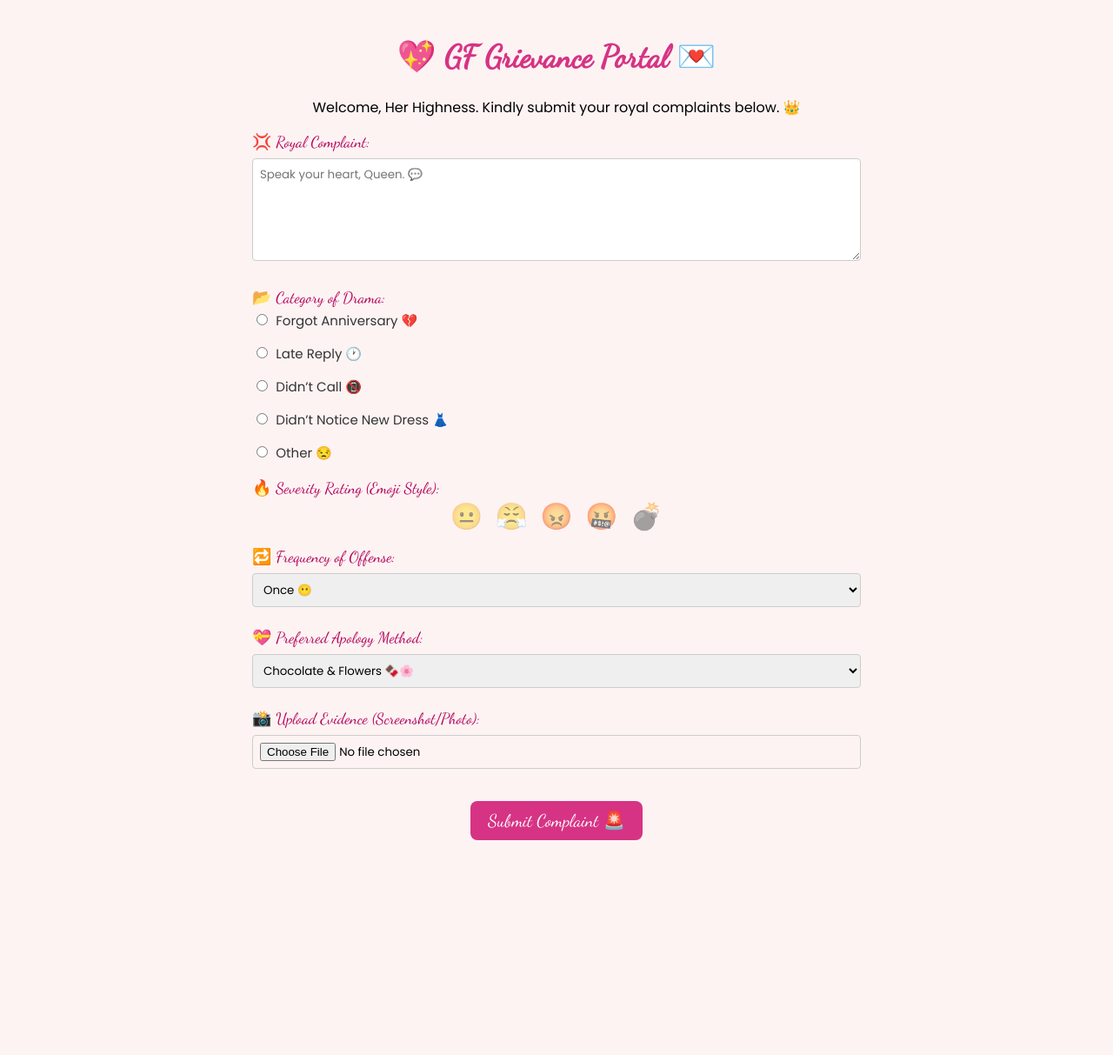
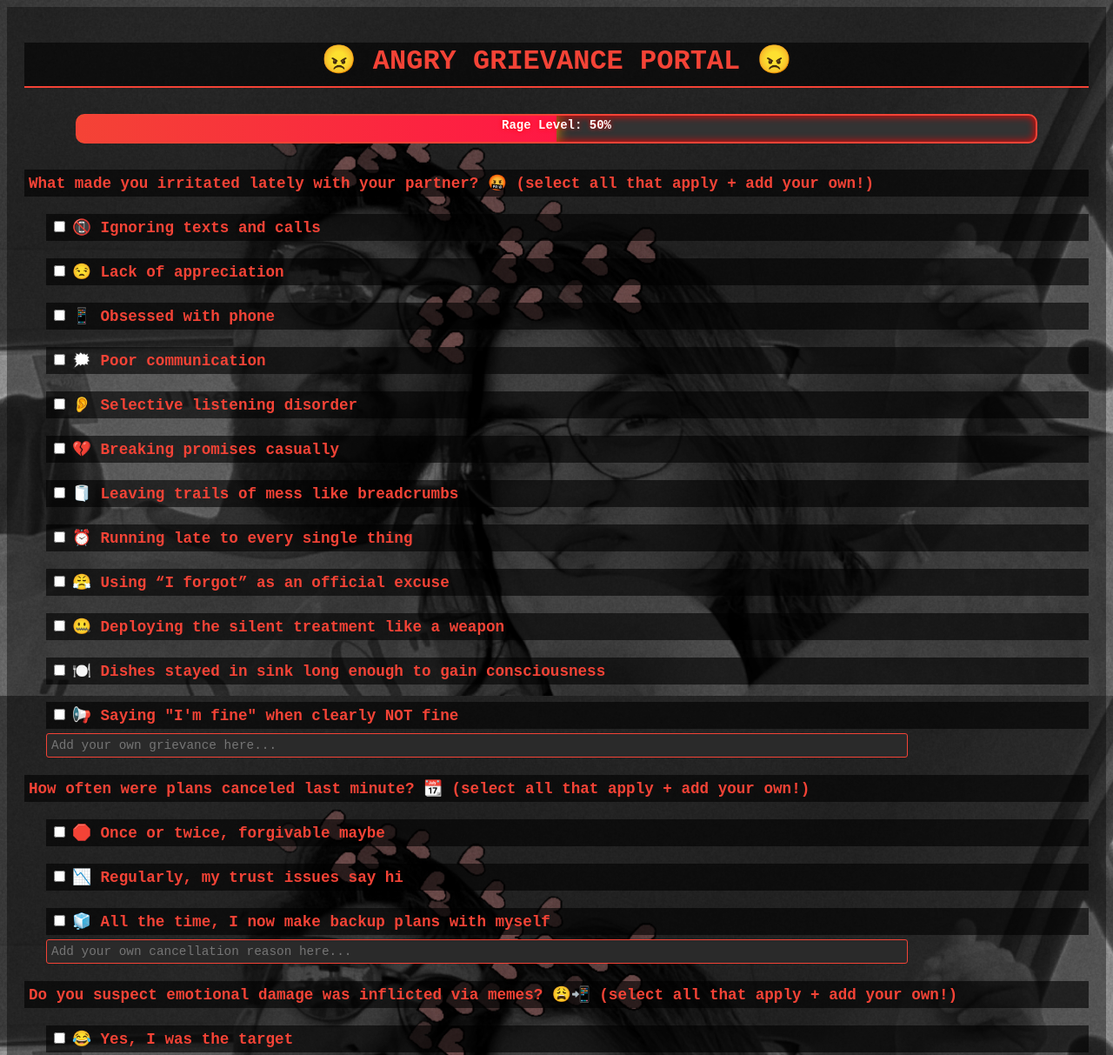
Before and after one commit to avig007/gf_grievance_portal, a website: page portal.html in a window 1280 px wide. Shown: the top 1213 px of the page at 87% size. Before the commit the page ends 1006 px from the top, so only its background shows below. Drawn offline with Linux system fonts and the light colour scheme.

Commit message:
Update portal.html

```diff
--- a/portal.html
+++ b/portal.html
@@ -1,263 +1,368 @@
 <!DOCTYPE html>
-<html>
+<html lang="en" >
 <head>
-  <title>GF Grievance Portal</title>
-  <link href="https://fonts.googleapis.com/css2?family=Dancing+Script&family=Poppins&display=swap" rel="stylesheet">
+  <meta charset="UTF-8" />
+  <meta name="viewport" content="width=device-width, initial-scale=1" />
+  <title>🔥 Angry Grievance Portal + Rage Meter 🔥</title>
   <style>
     body {
-      font-family: 'Poppins', sans-serif;
-      background-color: #fdf3f3;
+      background-image: url('https://raw.githubusercontent.com/avig007/gf_grievance_portal/6dc28ca896a26675381de6b3a73833c604ccbca4/IMG_1146%20(1).JPG');
+      background-size: cover;
+      background-position: center;
+      background-repeat: no-repeat;
+      background-attachment: fixed;
+      color: #f44336;
+      font-family: 'Courier New', Courier, monospace;
       padding: 20px;
-      max-width: 700px;
-      margin: auto;
+      backdrop-filter: brightness(0.6);
     }
+
     h1 {
-      color: #d63384;
-      font-family: 'Dancing Script', cursive;
-      font-size: 36px;
-      text-align: center; /* Centered h1 */
+      font-size: 2em;
+      text-align: center;
+      margin-bottom: 30px;
+      text-transform: uppercase;
+      border-bottom: 2px solid #f44336;
+      padding-bottom: 10px;
+      background-color: rgba(0, 0, 0, 0.6);
     }
-    p {
-        text-align: center; /* Centered intro paragraph */
+
+    label {
+      display: block;
+      margin-top: 20px;
+      font-size: 1.1em;
+      font-weight: bold;
+      background-color: rgba(0, 0, 0, 0.6);
+      padding: 5px;
     }
-    label, .rating-label { /* Added class for rating label */
-      font-family: 'Dancing Script', cursive;
-      font-size: 18px;
-      color: #b30059;
-      display: block; /* Ensure labels take full width */
-      margin-top: 12px; /* Added margin for spacing */
+
+    .checkbox-group, .text-group, .range-group {
+      margin-left: 25px;
+      margin-top: 10px;
     }
-    .rating {
-        text-align: center; /* Center emojis */
-        margin-bottom: 12px;
+
+    input[type="checkbox"] {
+      margin-right: 8px;
     }
-    .rating span {
-      font-size: 30px;
+
+    textarea {
+      width: 90%;
+      height: 100px;
+      background-color: #2a2a2a;
+      color: #f44336;
+      border: 1px solid #f44336;
+      padding: 10px;
+      font-family: 'Courier New', Courier, monospace;
+      resize: vertical;
+    }
+
+    input[type="range"] {
+      width: 80%;
+    }
+
+    button {
+      margin-top: 30px;
+      padding: 12px 24px;
+      font-size: 1em;
+      background-color: #f44336;
+      color: white;
+      border: none;
       cursor: pointer;
-      margin: 0 5px; /* Adjusted margin */
-      opacity: 0.5;
-      transition: opacity 0.2s ease, transform 0.2s ease; /* Smooth transition */
+      display: block;
+      margin-left: auto;
+      margin-right: auto;
+      font-weight: bold;
     }
-    .rating span:hover {
-        opacity: 0.8;
-        transform: scale(1.1);
+
+    button:hover {
+      background-color: #ff6659;
     }
-    .rating span.selected {
-      opacity: 1;
-      transform: scale(1.2); /* Slightly larger when selected */
+
+    a {
+      color: #aaffaa;
+      text-decoration: underline;
     }
-    .file-preview {
-      display: block; /* Ensure img is block for margin auto to work */
-      margin-top: 10px;
-      max-height: 150px;
-      max-width: 100%;
-      margin-left: auto; /* Center preview if it's smaller than container */
+
+    #uploadLinkContainer label {
+      background-color: transparent;
+      color: #aaffaa;
+    }
+
+    /* Rage Meter styles */
+    .rage-container {
+      margin-bottom: 30px;
+      background-color: #333;
+      border: 2px solid #f44336;
+      border-radius: 10px;
+      overflow: hidden;
+      width: 90%;
+      height: 30px;
+      margin-left: auto;
       margin-right: auto;
-      border: 1px solid #ddd; /* Optional: add a border */
-      border-radius: 4px;
+      position: relative;
+      box-shadow: inset 0 0 10px #ff0000;
     }
-    button {
-      display: block; /* Center button */
-      margin: 25px auto 15px auto; /* Center button and add more top margin */
-      background-color: #d63384;
-      color: white;
-      padding: 10px 20px;
-      border: none;
-      border-radius: 8px;
-      cursor: pointer;
-      font-family: 'Dancing Script', cursive;
-      font-size: 20px; /* Slightly larger font */
-      transition: background-color 0.3s ease, transform 0.3s ease;
+
+    .rage-bar {
+      height: 100%;
+      width: 0%;
+      background: linear-gradient(to right, #f44336, #ff1744);
+      transition: width 0.4s ease-in-out, background-color 0.4s ease-in-out, box-shadow 0.4s ease-in-out;
+      box-shadow: 0 0 10px #ff1744;
     }
-    button:hover {
-        background-color: #c21a70;
-        transform: scale(1.05);
+
+    .rage-label {
+      position: absolute;
+      width: 100%;
+      text-align: center;
+      top: 3px;
+      color: #fff;
+      font-size: 14px;
+      font-weight: bold;
+      pointer-events: none;
+      text-shadow: 0 0 5px #ff0000;
     }
-    select, textarea, input[type="file"], input[type="radio"] {
-      margin-top: 8px;
-      margin-bottom: 12px;
-      width: 100%;
-      padding: 8px; /* Added padding */
-      border: 1px solid #ccc; /* Added border */
-      border-radius: 4px; /* Added border-radius */
-      box-sizing: border-box; /* Ensures padding doesn't add to width */
-      font-family: 'Poppins', sans-serif;
+
+    /* Fire animation container */
+    #fireAnimation {
+      position: fixed;
+      bottom: 0;
+      left: 50%;
+      transform: translateX(-50%);
+      width: 150px;
+      height: 150px;
+      pointer-events: none;
+      opacity: 0;
+      transition: opacity 0.5s ease;
+      z-index: 9999;
     }
-    input[type="radio"] {
-        width: auto; /* Radio buttons should not be full width */
-        margin-right: 5px;
-        vertical-align: middle;
+
+    /* Flames */
+    @keyframes flicker {
+      0%, 100% { transform: scale(1) translateX(0); opacity: 1; }
+      50% { transform: scale(1.05) translateX(2px); opacity: 0.8; }
     }
-    .radio-group label { /* Style for radio button labels */
-        font-family: 'Poppins', sans-serif;
-        font-size: 15px;
-        color: #333;
-        font-weight: normal;
-        display: inline; /* Keep label next to radio */
-        margin-left: 0;
+
+    .flame {
+      position: absolute;
+      bottom: 0;
+      width: 20px;
+      height: 50px;
+      background: radial-gradient(circle at 50% 100%, #ff3c00, transparent 70%);
+      border-radius: 50% 50% 50% 50% / 70% 70% 30% 30%;
+      animation: flicker 0.7s infinite ease-in-out;
+      filter: drop-shadow(0 0 10px #ff3c00);
     }
-     .radio-option { /* Wrapper for each radio button and its label */
-        margin-bottom: 5px;
+
+    .flame:nth-child(1) { left: 15px; animation-delay: 0s; height: 40px;}
+    .flame:nth-child(2) { left: 45px; animation-delay: 0.2s; height: 55px;}
+    .flame:nth-child(3) { left: 75px; animation-delay: 0.4s; height: 50px;}
+    .flame:nth-child(4) { left: 105px; animation-delay: 0.3s; height: 45px;}
+
+    /* Custom input style */
+    .custom-option-input {
+      margin-top: 5px;
+      margin-left: 25px;
+      width: 80%;
+      background-color: #2a2a2a;
+      border: 1px solid #f44336;
+      color: #f44336;
+      padding: 5px;
+      font-family: 'Courier New', Courier, monospace;
+      font-size: 0.9em;
+      border-radius: 3px;
     }
-    #response {
-      margin-top:20px;
-      text-align: center;
-      font-weight: bold;
-      font-size: 17px;
-    }
+
   </style>
 </head>
 <body>
+  <h1>😠 Angry Grievance Portal 😠</h1>
 
-  <h1>💖 GF Grievance Portal 💌</h1>
-  <p>Welcome, Her Highness. Kindly submit your royal complaints below. 👑</p>
+  <div class="rage-container">
+    <div class="rage-bar" id="rageBar"></div>
+    <div class="rage-label" id="rageLabel">Rage Level: 0%</div>
+  </div>
 
-  <form id="grievanceForm"> <label for="grievance">💢 Royal Complaint:</label>
-    <textarea id="grievance" rows="5" placeholder="Speak your heart, Queen. 💬" required></textarea>
+  <div id="fireAnimation" aria-hidden="true">
+    <div class="flame"></div>
+    <div class="flame"></div>
+    <div class="flame"></div>
+    <div class="flame"></div>
+  </div>
 
-    <label>📂 Category of Drama:</label>
-    <div class="radio-group">
-      <div class="radio-option"><input type="radio" name="category" value="Forgot Anniversary" required> <label>Forgot Anniversary 💔</label></div>
-      <div class="radio-option"><input type="radio" name="category" value="Late Reply"> <label>Late Reply 🕐</label></div>
-      <div class="radio-option"><input type="radio" name="category" value="Didn’t Call"> <label>Didn’t Call 📵</label></div>
-      <div class="radio-option"><input type="radio" name="category" value="Didn’t Notice New Dress"> <label>Didn’t Notice New Dress 👗</label></div>
-      <div class="radio-option"><input type="radio" name="category" value="Other"> <label>Other 😒</label></div>
+  <form id="grievanceForm">
+    <label>What made you irritated lately with your partner? 🤬 (select all that apply + add your own!)</label>
+    <div class="checkbox-group" id="grievanceCheckboxes">
+      <label><input type="checkbox" name="grievances" value="Ignoring texts and calls">📵 Ignoring texts and calls</label>
+      <label><input type="checkbox" name="grievances" value="Lack of appreciation">😒 Lack of appreciation</label>
+      <label><input type="checkbox" name="grievances" value="Obsessed with phone">📱 Obsessed with phone</label>
+      <label><input type="checkbox" name="grievances" value="Poor communication">🗯️ Poor communication</label>
+      <label><input type="checkbox" name="grievances" value="Selective listening disorder">👂 Selective listening disorder</label>
+      <label><input type="checkbox" name="grievances" value="Breaking promises casually">💔 Breaking promises casually</label>
+      <label><input type="checkbox" name="grievances" value="Leaving trails of mess">🧻 Leaving trails of mess like breadcrumbs</label>
+      <label><input type="checkbox" name="grievances" value="Running late to everything">⏰ Running late to every single thing</label>
+      <label><input type="checkbox" name="grievances" value="Using “I forgot” as excuse">😤 Using “I forgot” as an official excuse</label>
+      <label><input type="checkbox" name="grievances" value="Silent treatment weapon">🤐 Deploying the silent treatment like a weapon</label>
+      <label><input type="checkbox" name="grievances" value="Dishes stayed in sink">🍽️ Dishes stayed in sink long enough to gain consciousness</label>
+      <label><input type="checkbox" name="grievances" value="Saying 'I'm fine' when not">📢 Saying "I'm fine" when clearly NOT fine</label>
+    </div>
+    <input type="text" id="customGrievance" class="custom-option-input" placeholder="Add your own grievance here..." />
+
+    <label>How often were plans canceled last minute? 📆 (select all that apply + add your own!)</label>
+    <div class="checkbox-group" id="cancelCheckboxes">
+      <label><input type="checkbox" name="cancellations" value="Once or twice">🛑 Once or twice, forgivable maybe</label>
+      <label><input type="checkbox" name="cancellations" value="Regularly">📉 Regularly, my trust issues say hi</label>
+      <label><input type="checkbox" name="cancellations" value="All the time">🧊 All the time, I now make backup plans with myself</label>
+    </div>
+    <input type="text" id="customCancellation" class="custom-option-input" placeholder="Add your own cancellation reason here..." />
+
+    <label>Do you suspect emotional damage was inflicted via memes? 😩📲 (select all that apply + add your own!)</label>
+    <div class="checkbox-group" id="memeCheckboxes">
+      <label><input type="checkbox" name="memeDamage" value="Yes, I was the target">😂 Yes, I was the target</label>
+      <label><input type="checkbox" name="memeDamage" value="Passive aggressive memes">📤 Yes, and they were passive-aggressively sent to me</label>
+      <label><input type="checkbox" name="memeDamage" value="No meme damage">📵 No meme damage detected… this time</label>
+    </div>
+    <input type="text" id="customMemeDamage" class="custom-option-input" placeholder="Add your own meme damage here..." />
+
+    <label>Rate the level of petty behavior witnessed this week 😤 (0 = Angel, 10 = Absolute menace)</label>
+    <div class="range-group">
+      <input type="range" id="pettyLevel" min="0" max="10" value="5">
     </div>
 
-    <label class="rating-label">🔥 Severity Rating (Emoji Style):</label>
-    <div class="rating" id="emojiRating">
-      <span data-rate="1">😐</span>
-      <span data-rate="2">😤</span>
-      <span data-rate="3">😡</span>
-      <span data-rate="4">🤬</span>
-      <span data-rate="5">💣</span>
+    <label>Do you wish to receive emotional compensation? 🧾 (select all that apply + add your own!)</label>
+    <div class="checkbox-group" id="compensationCheckboxes">
+      <label><input type="checkbox" name="compensations" value="Pizza">🍕 In pizza form</label>
+      <label><input type="checkbox" name="compensations" value="Gift or apology letter">🛍️ Gift or apology letter preferred</label>
+      <label><input type="checkbox" name="compensations" value="Monetary refund">💸 Monetary refund for emotional damage</label>
+      <label><input type="checkbox" name="compensations" value="Peace and space">😶 Just some peace and space</label>
     </div>
-    <input type="hidden" id="rating" required>
+    <input type="text" id="customCompensation" class="custom-option-input" placeholder="Add your own compensation here..." />
 
-    <label for="frequency">🔁 Frequency of Offense:</label>
-    <select id="frequency">
-      <option value="Once">Once 😶</option>
-      <option value="Sometimes">Sometimes 🤨</option>
-      <option value="Often">Often 😤</option>
-      <option value="Every Damn Time">Every Damn Time 💀</option>
-    </select>
+    <label>Want to yell into the void? 🗣️ Drop your rant below:</label>
+    <div class="text-group">
+      <textarea id="rantText" placeholder="Go ahead. Let it all out..."></textarea>
+    </div>
 
-    <label for="apology">💝 Preferred Apology Method:</label>
-    <select id="apology">
-      <option value="Chocolate & Flowers">Chocolate & Flowers 🍫🌸</option>
-      <option value="Public Apology">Public Apology 🎤</option>
-      <option value="Love Letter">Love Letter 💌</option>
-      <option value="Shopping Spree">Shopping Spree 🛍️</option>
-      <option value="Begging + Puppy Eyes">Begging + Puppy Eyes 🥺</option>
-    </select>
+    <button type="submit">Submit Grievance 🔥</button>
+  </form>
 
-    <label for="imageUpload">📸 Upload Evidence (Screenshot/Photo):</label>
-    <input type="file" id="imageUpload" accept="image/*">
-    <img id="preview" class="file-preview" src="#" alt="Image Preview" style="display:none;"> <button type="button" onclick="submitComplaint()">Submit Complaint 🚨</button>
-    </form>
-
-  <p id="response"></p>
+  <audio id="rageSound" src="https://actions.google.com/sounds/v1/alarms/alarm_clock.ogg" preload="auto"></audio>
 
   <script>
-    const emojiRatingSpans = document.querySelectorAll("#emojiRating span");
-    const ratingInput = document.getElementById("rating");
+    const rageBar = document.getElementById('rageBar');
+    const rageLabel = document.getElementById('rageLabel');
+    const pettyLevelInput = document.getElementById('pettyLevel');
+    const fireAnimation = document.getElementById('fireAnimation');
+    const rageSound = document.getElementById('rageSound');
 
-    emojiRatingSpans.forEach(span => {
-      span.addEventListener("click", () => {
-        emojiRatingSpans.forEach(s => s.classList.remove("selected"));
-        span.classList.add("selected");
-        ratingInput.value = span.dataset.rate;
-      });
+    // Update rage bar color based on level
+    function updateRageBar(value) {
+      rageBar.style.width = value + '%';
+      rageLabel.textContent = `Rage Level: ${value}%`;
+
+      // Color gradient from green to red
+      if (value < 25) {
+        rageBar.style.backgroundColor = '#4caf50'; // green
+        rageBar.style.boxShadow = '0 0 10px #4caf50';
+      } else if (value < 50) {
+        rageBar.style.backgroundColor = '#ffeb3b'; // yellow
+        rageBar.style.boxShadow = '0 0 10px #ffeb3b';
+      } else if (value < 75) {
+        rageBar.style.backgroundColor = '#ff9800'; // orange
+        rageBar.style.boxShadow = '0 0 15px #ff9800';
+      } else {
+        rageBar.style.backgroundColor = '#f44336'; // red
+        rageBar.style.boxShadow = '0 0 20px #f44336';
+      }
+
+      // Fire animation & sound at 100%
+      if (value >= 100) {
+        fireAnimation.style.opacity = '1';
+        if (rageSound.paused) {
+          rageSound.play();
+        }
+      } else {
+        fireAnimation.style.opacity = '0';
+        rageSound.pause();
+        rageSound.currentTime = 0;
+      }
+    }
+
+    // Initial rage bar set
+    updateRageBar(pettyLevelInput.value * 10);
+
+    pettyLevelInput.addEventListener('input', () => {
+      updateRageBar(pettyLevelInput.value * 10);
     });
 
-    let selectedFile = null;
-    const imageUploadInput = document.getElementById("imageUpload");
-    const previewImage = document.getElementById("preview");
+    // Add custom option on enter in custom input fields for checkboxes
+    function setupCustomInput(customInputId, containerId, nameAttr) {
+      const input = document.getElementById(customInputId);
+      const container = document.getElementById(containerId);
 
-    imageUploadInput.addEventListener("change", function () {
-      selectedFile = this.files[0];
-      if (selectedFile) {
-        const reader = new FileReader();
-        reader.onload = e => {
-            previewImage.src = e.target.result;
-            previewImage.style.display = 'block'; // Show preview
+      input.addEventListener('keypress', function(e) {
+        if (e.key === 'Enter' && input.value.trim() !== '') {
+          e.preventDefault();
+
+          const val = input.value.trim();
+          const idSafe = val.toLowerCase().replace(/\W+/g, '-');
+
+          // Check if option already exists
+          if ([...container.querySelectorAll('input')].some(i => i.value.toLowerCase() === val.toLowerCase())) {
+            alert('This option already exists!');
+            input.value = '';
+            return;
+          }
+
+          const label = document.createElement('label');
+          label.style.marginTop = '5px';
+          const checkbox = document.createElement('input');
+          checkbox.type = 'checkbox';
+          checkbox.name = nameAttr;
+          checkbox.value = val;
+          checkbox.checked = true;
+          label.appendChild(checkbox);
+          label.appendChild(document.createTextNode(' ' + val));
+          container.appendChild(label);
+
+          input.value = '';
         }
-        reader.readAsDataURL(selectedFile);
-      } else {
-        previewImage.src = "#";
-        previewImage.style.display = 'none'; // Hide preview
-      }
-    });
+      });
+    }
 
-    async function submitComplaint() {
-      const responseP = document.getElementById("response");
-      responseP.textContent = ""; // Clear previous response
+    setupCustomInput('customGrievance', 'grievanceCheckboxes', 'grievances');
+    setupCustomInput('customCancellation', 'cancelCheckboxes', 'cancellations');
+    setupCustomInput('customMemeDamage', 'memeCheckboxes', 'memeDamage');
+    setupCustomInput('customCompensation', 'compensationCheckboxes', 'compensations');
 
-      const complaint = document.getElementById("grievance").value;
-      const categoryRadio = document.querySelector("input[name='category']:checked");
-      const ratingValue = ratingInput.value;
-      const frequency = document.getElementById("frequency").value;
-      const apology = document.getElementById("apology").value;
-      const username = localStorage.getItem("gfUser") || "Her Highness";
+    document.getElementById('grievanceForm').addEventListener('submit', e => {
+      e.preventDefault();
 
-      if (!complaint.trim()) {
-        responseP.innerText = "😤 Royal complaint cannot be empty!";
-        document.getElementById("grievance").focus();
-        return;
-      }
-      if (!categoryRadio) {
-        responseP.innerText = "😤 Please select a category of drama!";
-        return;
-      }
-      if (!ratingValue) {
-        responseP.innerText = "😤 Please provide a severity rating!";
-        return;
+      // Collect checked values + text inputs
+      function getCheckedValues(name) {
+        return [...document.querySelectorAll(`input[name="${name}"]:checked`)].map(cb => cb.value);
       }
 
-      responseP.innerText = "Submitting... ⏳";
+      const grievances = getCheckedValues('grievances');
+      const cancellations = getCheckedValues('cancellations');
+      const memeDamage = getCheckedValues('memeDamage');
+      const compensations = getCheckedValues('compensations');
+      const pettyLevel = pettyLevelInput.value;
+      const rant = document.getElementById('rantText').value.trim();
 
-      const formData = new FormData();
-      formData.append("formType", "grievance"); // Added formType
-      formData.append("username", username);
-      formData.append("complaint", complaint);
-      formData.append("category", categoryRadio.value);
-      formData.append("rating", ratingValue);
-      formData.append("frequency", frequency);
-      formData.append("apology", apology);
-      if (selectedFile) {
-        formData.append("evidence", selectedFile, selectedFile.name); // Added filename
-      }
+      const result = {
+        grievances,
+        cancellations,
+        memeDamage,
+        compensations,
+        pettyLevel,
+        rant
+      };
 
-      try {
-        const res = await fetch("https://script.google.com/macros/s/AKfycbzI2ly1p6rL-dXfWqyGHrg33w2VlhoDCGw_oy7ymtzFb4oPkVQ0DywgjeTz9AJZTfgXqA/exec", { // IMPORTANT: Replace with your script URL
-          method: "POST",
-          body: formData
-        });
+      alert('Grievance Submitted! See console for details.');
 
-        if (!res.ok) { // Check for HTTP error status
-             const errorResult = await res.json().catch(() => ({message: 'Server returned an unreadable error.'}));
-             throw new Error(`HTTP error ${res.status}: ${errorResult.message}`);
-        }
-
-        const result = await res.json();
-
-        if (result.status === "success") {
-          responseP.innerText = "📬 Complaint filed successfully! Your concerns have been noted, Your Highness.";
-          document.getElementById("grievanceForm").reset(); // Reset the form
-          emojiRatingSpans.forEach(s => s.classList.remove("selected"));
-          ratingInput.value = "";
-          previewImage.src = "#";
-          previewImage.style.display = 'none';
-          selectedFile = null;
-          imageUploadInput.value = ""; // Clear file input
-        } else {
-          responseP.innerText = "🚨 Submission failed. " + (result.message || "Please try again!");
-        }
-      } catch (error) {
-        console.error('Submission error:', error);
-        responseP.innerText = "💥 Submission failed due to a network or script error. (" + error.message + ")";
-      }
-    }
+      console.log('Submitted Grievance Data:', result);
+    });
   </script>
 </body>
 </html>
```
